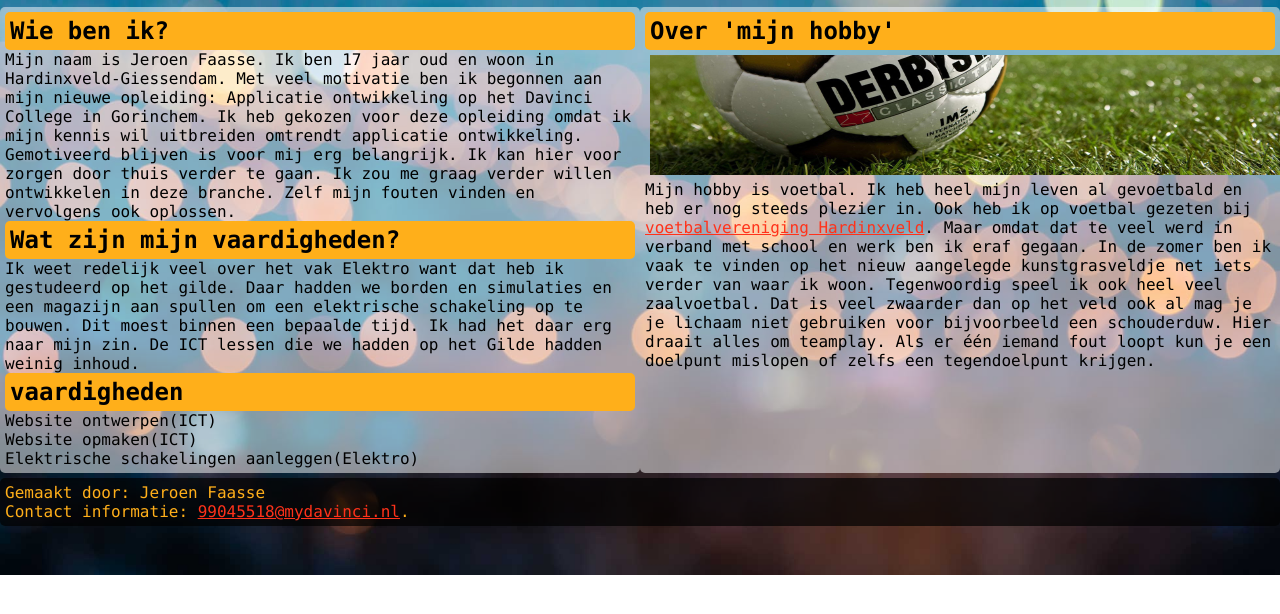
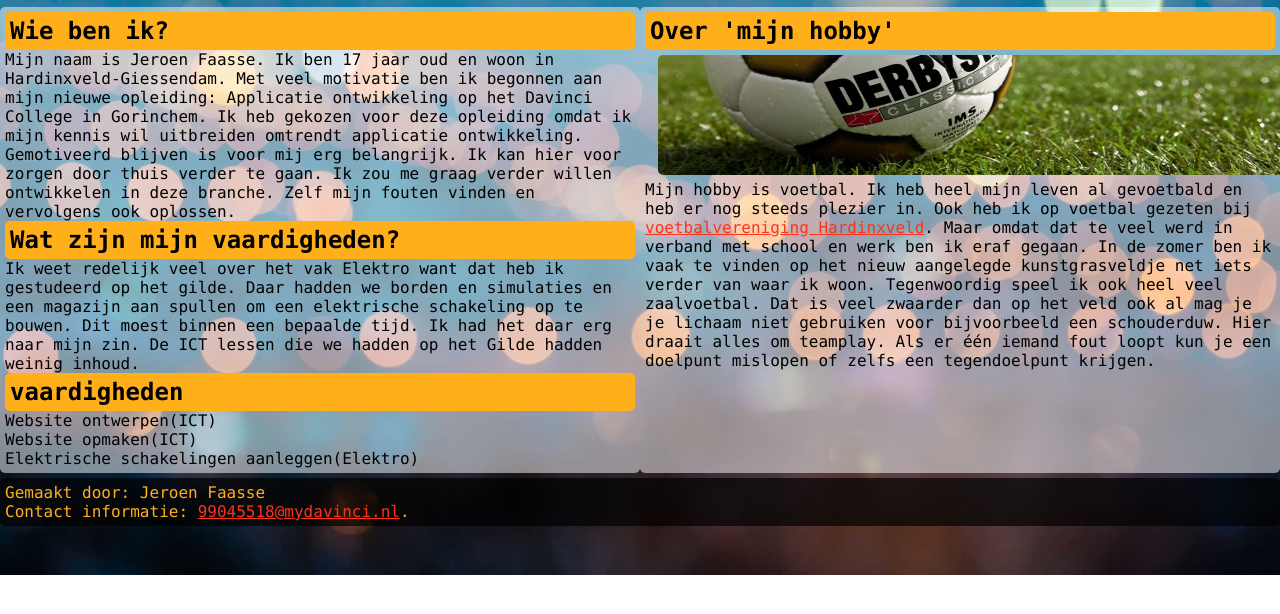
Before and after one commit to Jeroen4/HTMLw3, a plain HTML site: page wie ben ik/pages/overmij.html in a window 1280 px wide. Shown: the part 52-666 px from the top of the page. Drawn offline with Linux system fonts and the light colour scheme.

Commit message:
Improvements

```diff
--- a/wie ben ik/css/style.css
+++ b/wie ben ik/css/style.css
@@ -110,6 +110,8 @@ aside{
   width: 650px;
   height: 120px;
   padding: 5px;
+  margin-left: 8px;
+  border-radius: 10px;
 }
 #opdrcontainer{
   display: flex;
```
